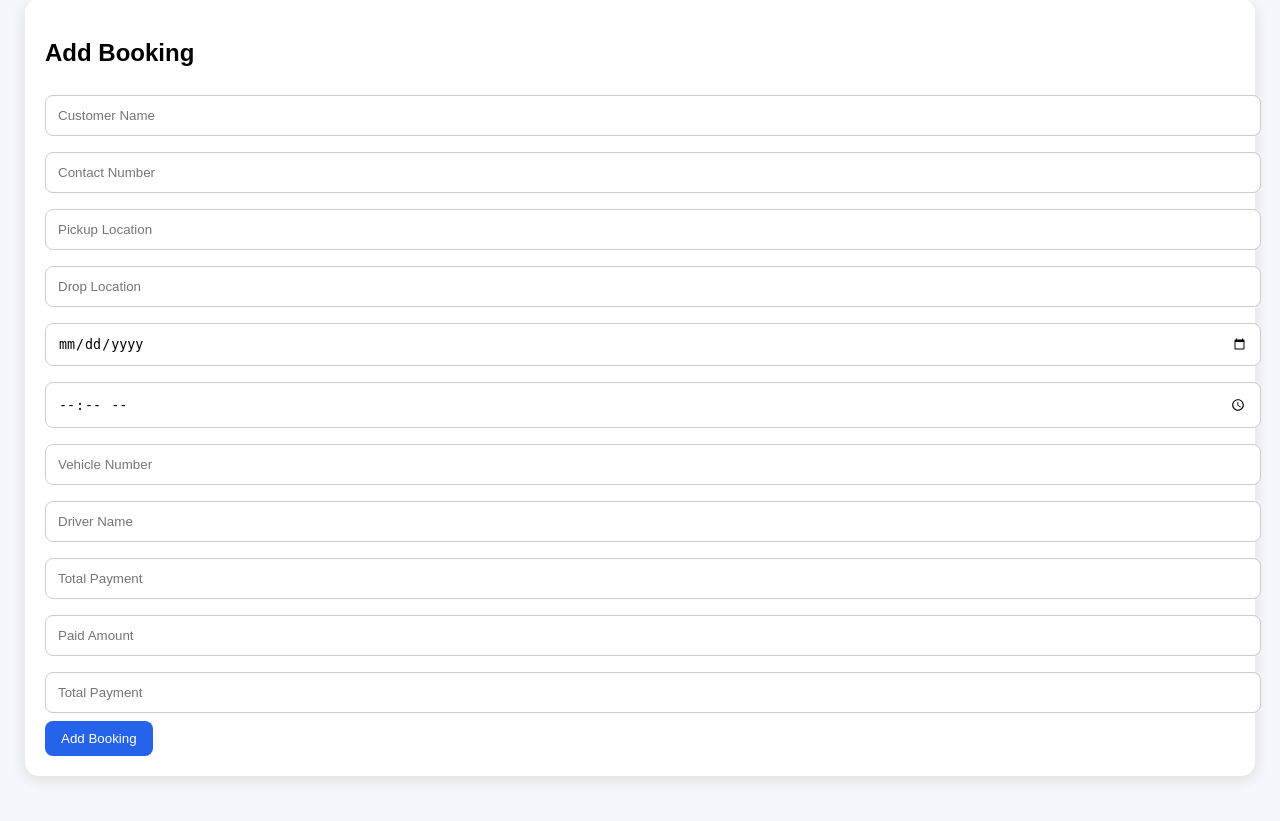
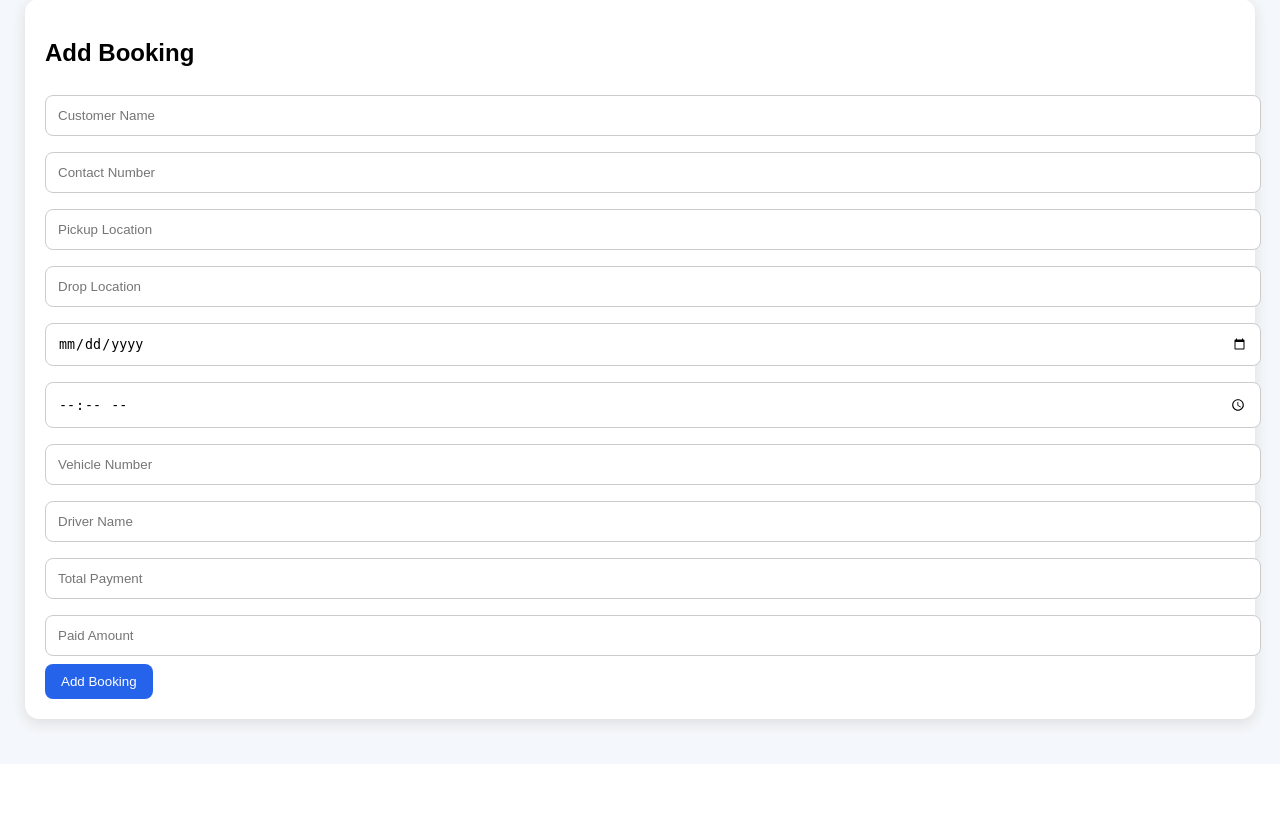
Before and after one commit to yuvrajkawde2004-stack/My-first_project, a Flask app: page /add in a window 1280 px wide. Shown: the part 80-901 px from the top of the page. After the commit the page ends 814 px from the top, so only its background shows below. Run offline with Flask 3, Linux system fonts and the light colour scheme; the visitor is signed in with stand-in values (Sample User, id 1).

Commit message:
Update add_booking.html

```diff
--- a/templates/add_booking.html
+++ b/templates/add_booking.html
@@ -15,7 +15,6 @@
         <input name="driver_name" placeholder="Driver Name" required>
         <input type="number" name="total_payment" placeholder="Total Payment" required>
         <input type="number" name="paid_amount" placeholder="Paid Amount" required>
-        <input type="number" name="total_payment" placeholder="Total Payment" required>
 
         <button>Add Booking</button>
     </form>
```
